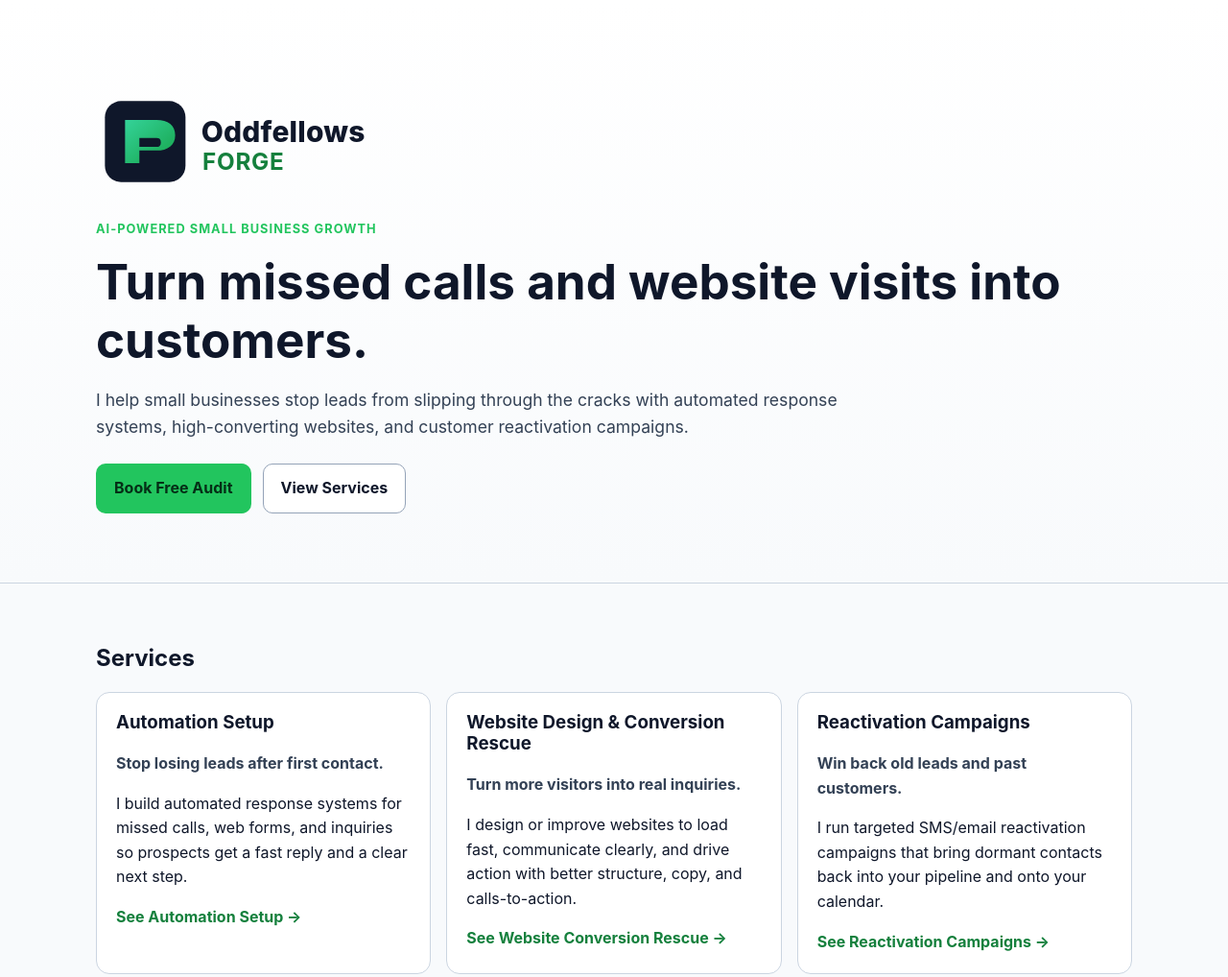
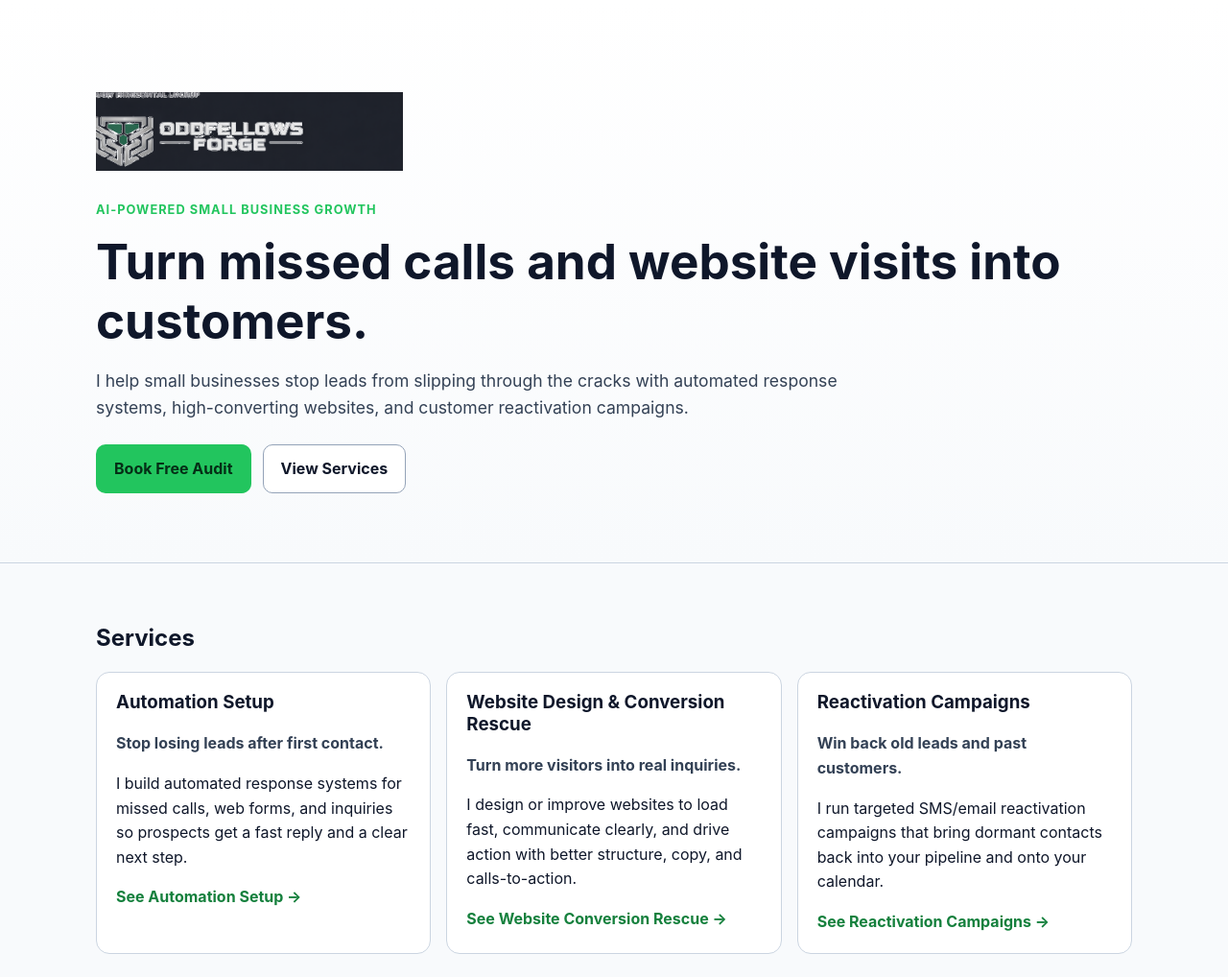
Before and after one commit to Sandonman/oddfellows-forge-site, a plain HTML site: page index.html in a window 1280 px wide. Shown: the top 1018 px of the page at 96% size. Drawn offline with Linux system fonts and the light colour scheme.

Commit message:
Restore approved logo mark in header (remove placeholder proof)

```diff
--- a/index.html
+++ b/index.html
@@ -15,7 +15,7 @@
       <div class="container">
         <a href="#" class="brand-lockup" aria-label="Oddfellows Forge home">
           <img
-            src="brand-assets/logo/v2.0/logo-horizontal.svg"
+            src="brand-assets/logo/v1.0/logo-horizontal.png"
             alt="Oddfellows Forge"
             class="brand-logo-proof"
           />
--- a/styles.css
+++ b/styles.css
@@ -46,7 +46,7 @@ body {
 }
 
 .brand-logo-proof {
-  width: clamp(240px, 44vw, 420px);
+  width: clamp(220px, 34vw, 320px);
   height: auto;
   display: block;
 }
```
